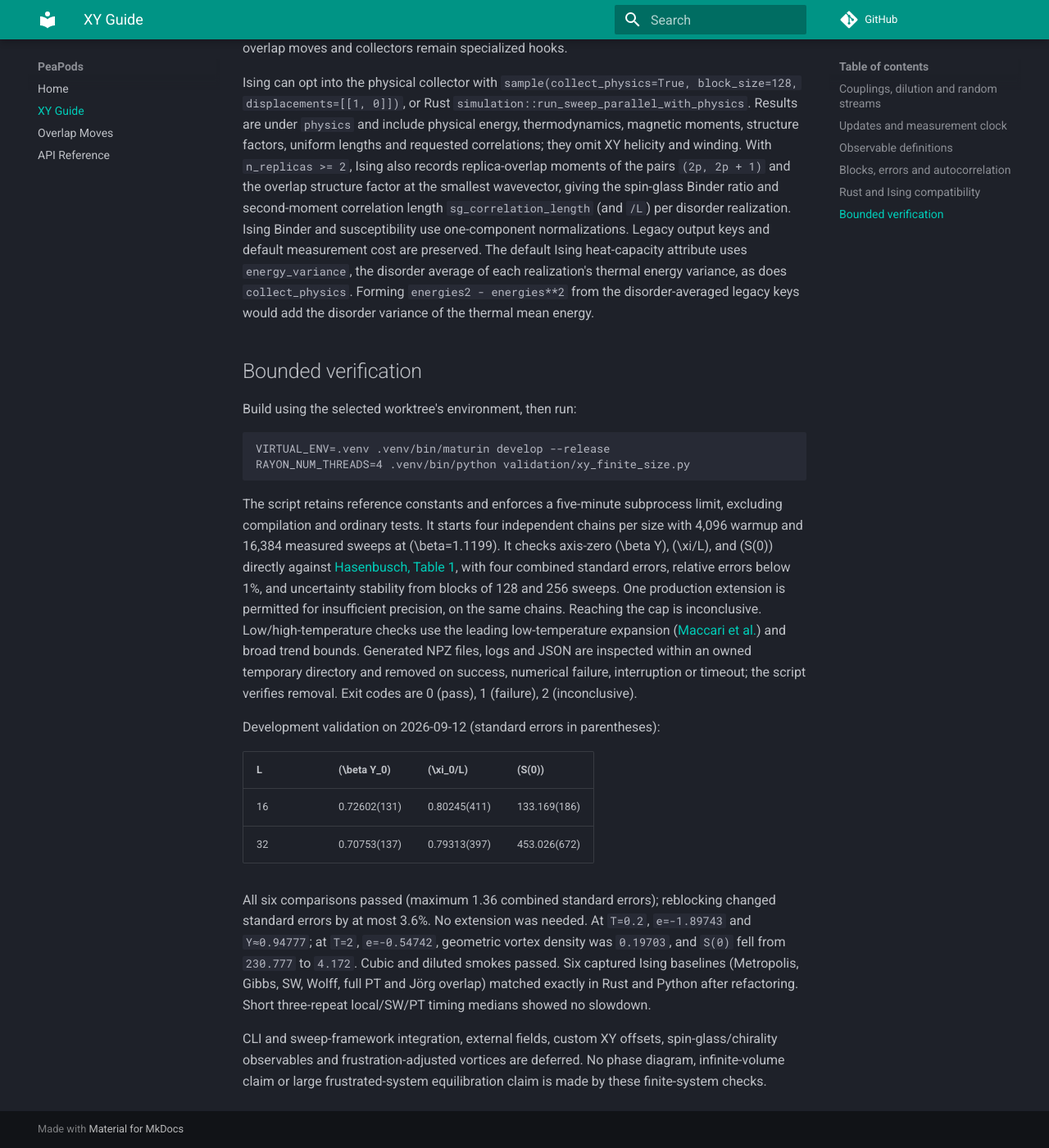
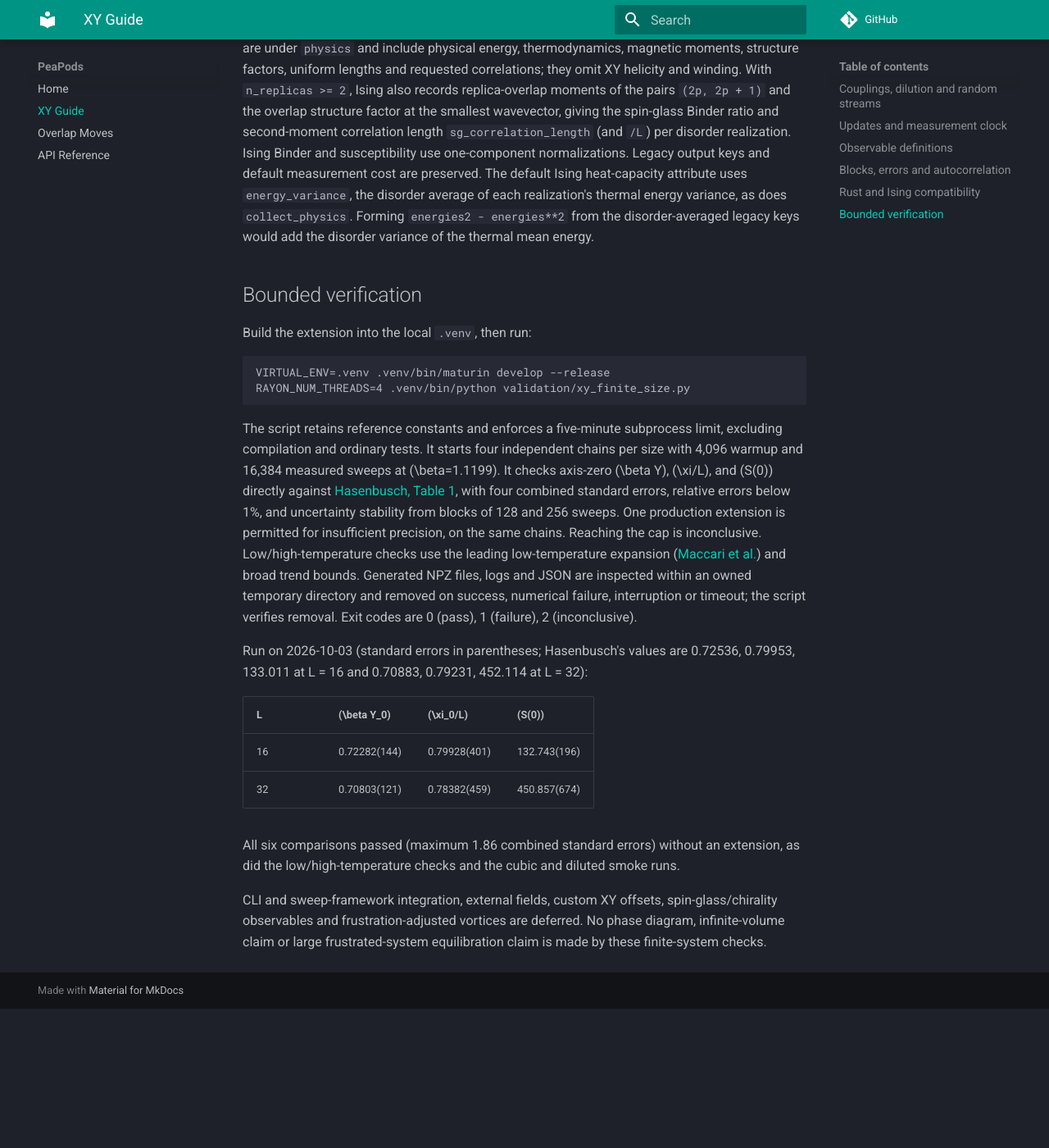
Before and after one commit to PeaBrane/peapods, an MkDocs documentation site: the page built from docs/xy.md, in a window 1280 px wide and 1400 px high, scrolled down 4582 px. Shown: the whole window at 82% size. Built offline with MkDocs 1.6.1 and Material for MkDocs 9.7.7, drawn with Linux system fonts in a browser that asks for light colours; comment, search, counter and statistics services are not loaded; after the commit the page ends 5812 px from its top, so only the background shows below that; some of the changed text lies outside the part shown.

Commit message:
Fix stale docs, CI gaps and reproducer analysis details
- CI runs Rust doctests (cargo test --all-targets skipped them); release
  wheels drop Python 3.10, which requires-python already excludes.
- CONTRIBUTING: Python 3.11+, pytest in the setup, the real bench command
  (peapods is a console script; python -m peapods cannot run), workspace
  clippy from the root instead of a nonexistent peapods_core/.
- docs/xy.md: sweeps per cluster event, Gibbs with overrelaxation, the
  2026-10-03 Hasenbusch rerun, and no private note reference or development
  log; docs/index.md lists XY; the unreferenced, mis-binned
  docs/figure_generator.py and docs/csd.png are removed (in a0df48d).
- validation/spin_glass_3d: crossings include the simulated (5, 10) pair,
  the first window is labelled [0, 2^w), jackknife blocks never exceed the
  sample count, usage lines match the README.
- validation/plot/cluster_snapshots.py reads the blue-ID mask and uses its
  size threshold constant; paper/.gitignore keeps new files under joss/.

Signed-off-by: PeaBrane <yanrpei@gmail.com>

````diff
--- a/docs/xy.md
+++ b/docs/xy.md
@@ -73,10 +73,10 @@
 - Local updates only: `cluster_update_interval=None`.
 - Cluster only: `sweep_mode="none"`, with `cluster_mode="sw"` or `"wolff"`.
 - `cluster_updates=k` performs a **fixed** number of updates per scheduled cluster
-  event. `cluster_update_interval` controls events per sweep; it does not adapt
-  the measurement clock to the random cluster size.
+  event. `cluster_update_interval` sets the number of sweeps between events; it
+  does not adapt the measurement clock to the random cluster size.
 - `overrelaxation_sweeps=k` adds deterministic passes. It defaults to zero and
-  must accompany Metropolis or cluster updates.
+  must accompany Metropolis, Gibbs or cluster updates.
 - `pt_interval` defaults to `None`. Existing `single_random_edge` and
   `full_ladder` schedules and edge/round-trip diagnostics are shared with Ising.
 
@@ -148,10 +148,6 @@
 winding, not frustration-adjusted vorticity or chirality, and omits circulation
 around dilution holes. Both measurements have the same per-disorder retention.
 
-The ordinary signed correlations and magnetic response can inform `xy-note`.
-The note's comparison theorems retain their stated nonnegative-coupling
-assumptions; the simulation's broader support does not extend those theorems.
-
 ## Blocks, errors and autocorrelation
 
 `collect_blocks=True` enables `per_disorder["blocks"]`. `sums` maps raw moment
@@ -208,7 +204,7 @@
 
 ## Bounded verification
 
-Build using the selected worktree's environment, then run:
+Build the extension into the local `.venv`, then run:
 
 ```sh
 VIRTUAL_ENV=.venv .venv/bin/maturin develop --release
@@ -229,20 +225,17 @@
 directory and removed on success, numerical failure, interruption or timeout;
 the script verifies removal. Exit codes are 0 (pass), 1 (failure), 2 (inconclusive).
 
-Development validation on 2026-09-12 (standard errors in parentheses):
+Run on 2026-10-03 (standard errors in parentheses; Hasenbusch's values are
+0.72536, 0.79953, 133.011 at L = 16 and 0.70883, 0.79231, 452.114 at L = 32):
 
 | L | \(\beta Y_0\) | \(\xi_0/L\) | \(S(0)\) |
 |---|---|---|---|
-| 16 | 0.72602(131) | 0.80245(411) | 133.169(186) |
-| 32 | 0.70753(137) | 0.79313(397) | 453.026(672) |
+| 16 | 0.72282(144) | 0.79928(401) | 132.743(196) |
+| 32 | 0.70803(121) | 0.78382(459) | 450.857(674) |
 
-All six comparisons passed (maximum 1.36 combined standard errors); reblocking
-changed standard errors by at most 3.6%. No extension was needed. At `T=0.2`,
-`e=-1.89743` and `Y≈0.94777`; at `T=2`, `e=-0.54742`, geometric vortex density
-was `0.19703`, and `S(0)` fell from `230.777` to `4.172`. Cubic and diluted
-smokes passed. Six captured Ising baselines (Metropolis, Gibbs, SW, Wolff, full
-PT and Jörg overlap) matched exactly in Rust and Python after refactoring.
-Short three-repeat local/SW/PT timing medians showed no slowdown.
+All six comparisons passed (maximum 1.86 combined standard errors) without an
+extension, as did the low/high-temperature checks and the cubic and diluted
+smoke runs.
 
 CLI and sweep-framework integration, external fields, custom XY offsets,
 spin-glass/chirality observables and frustration-adjusted vortices are deferred.
````
Also changed, not shown: CONTRIBUTING.md (+11 -4 lines), docs/index.md (+1 -0 lines), validation/spin_glass_3d/README.md (+1 -1 lines), 6 other files.
